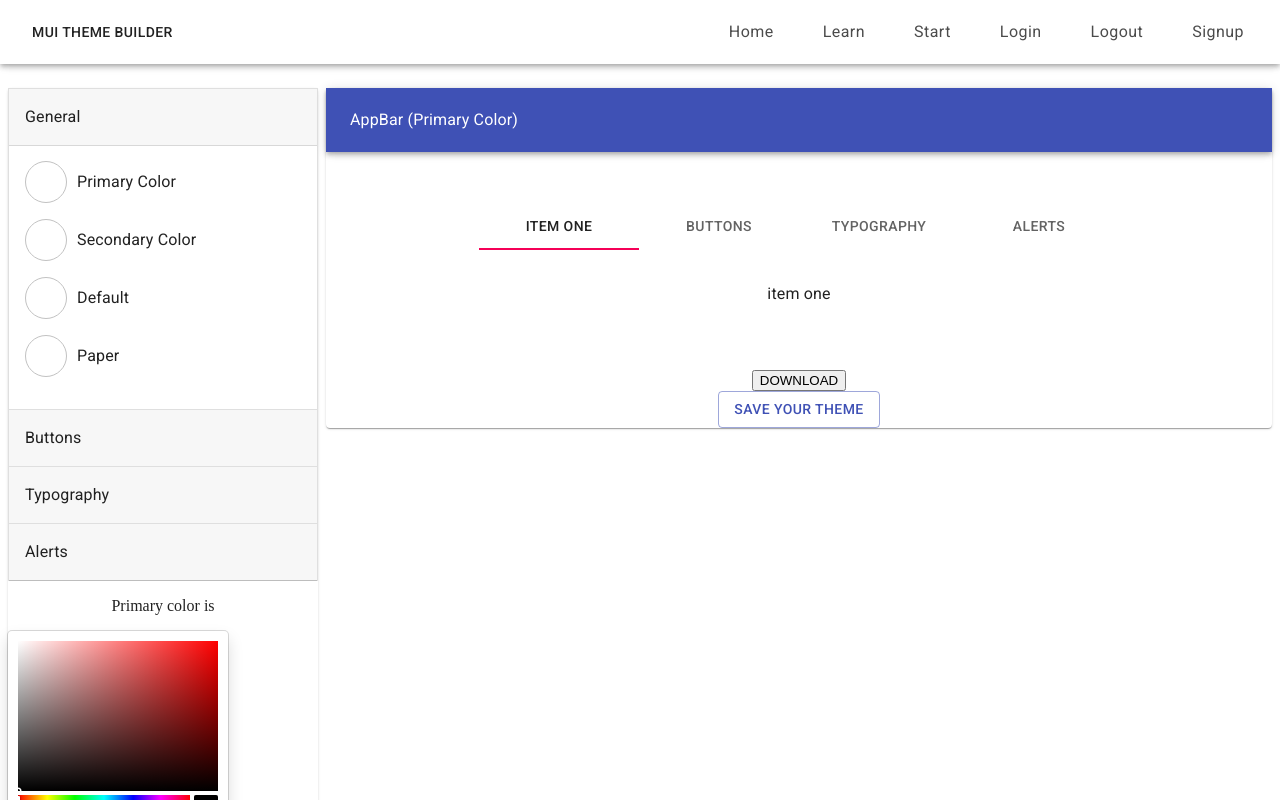
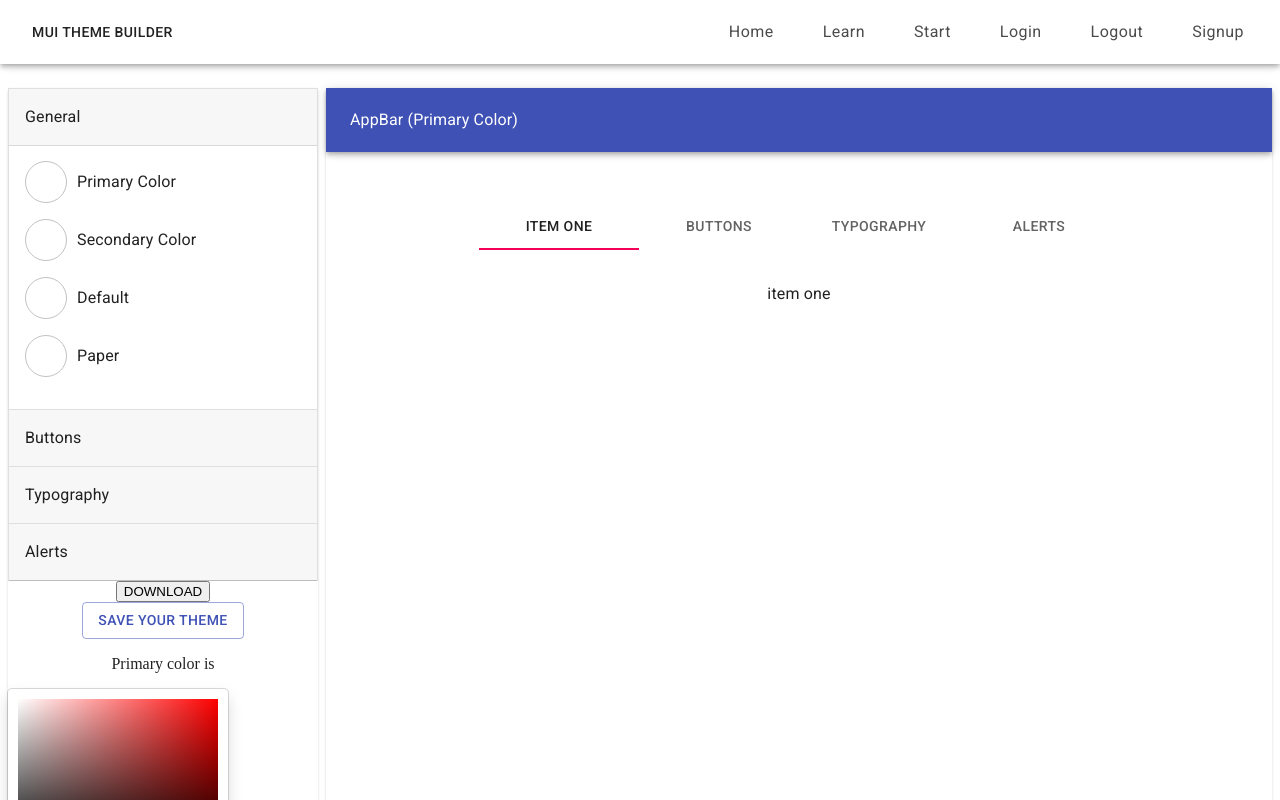
Before and after one commit to mui-toolkit/mui-toolkit, a React (Create React App) app: page /design in a window 1280 px wide. Shown: the top 800 px of the page. Built offline with nearby package versions, Linux system fonts and the light colour scheme; no server answers.

Commit message:
style(/build/build.js): moved save and download buttons over to left side under expansion panel"

```diff
--- a/src/components/build/Build.js
+++ b/src/components/build/Build.js
@@ -36,6 +36,7 @@ const useStyles = makeStyles(theme => ({
     marginTop: '5em',
     textAlign: 'center',
     background: '#fff',
+    height: '100%',
   },
   builderPaper: {
     marginTop: '5em',
@@ -74,6 +75,8 @@ export const Build = props => {
           <Paper className={classes.builderPaper}>
             <BuildNav />
             <Grid item>
+              <Download downloadTheme={downloadTheme} />
+              <SaveTheme downloadTheme={downloadTheme} />
               <Palette
                 color={color}
                 secondaryColor={secondaryColor}
@@ -131,9 +134,6 @@ export const Build = props => {
                 </TabPanel>
               </div>
             </Grid>
-
-            <Download downloadTheme={downloadTheme} />
-            <SaveTheme downloadTheme={downloadTheme} />
           </Paper>
         </Grid>
         {/* Preview End */}
```
